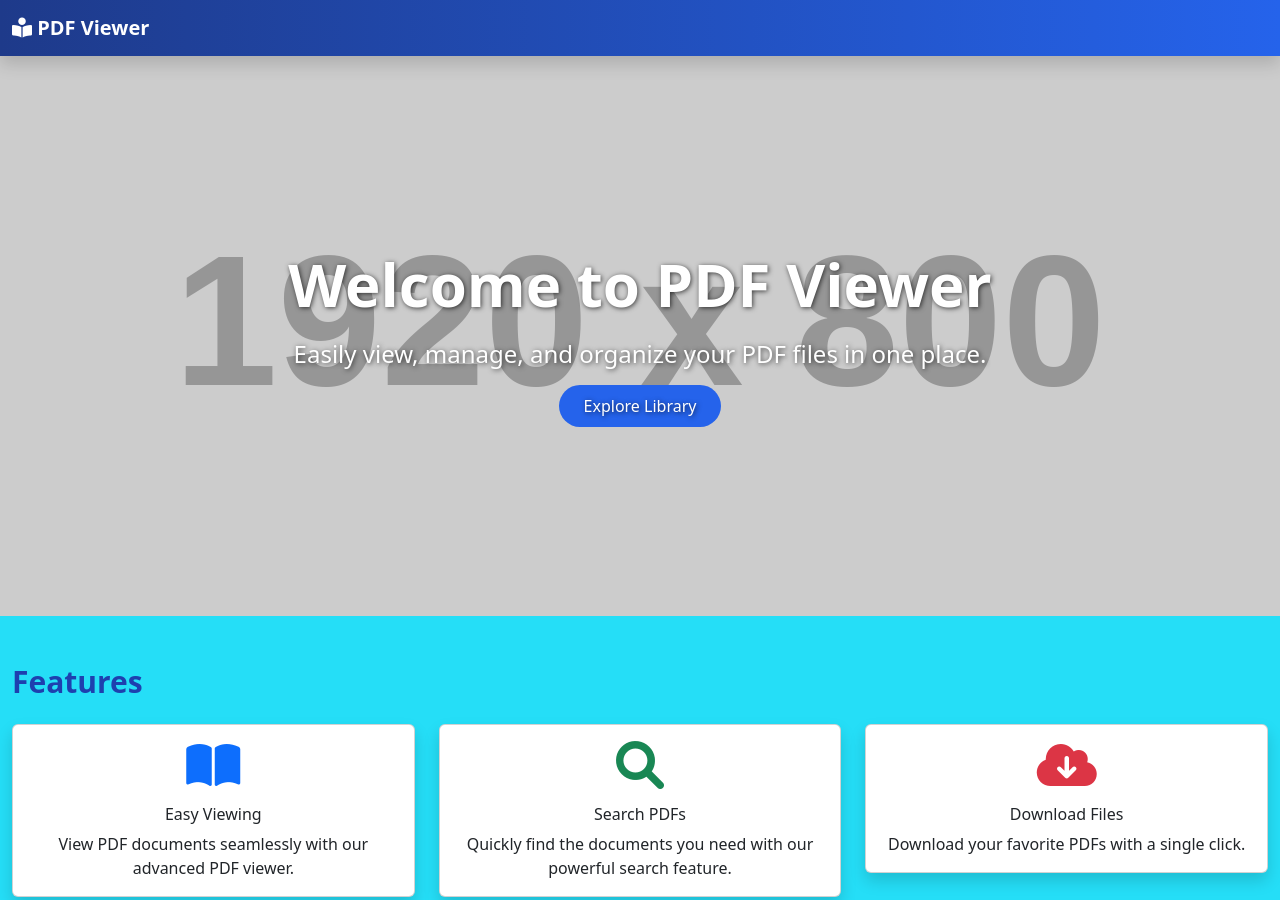
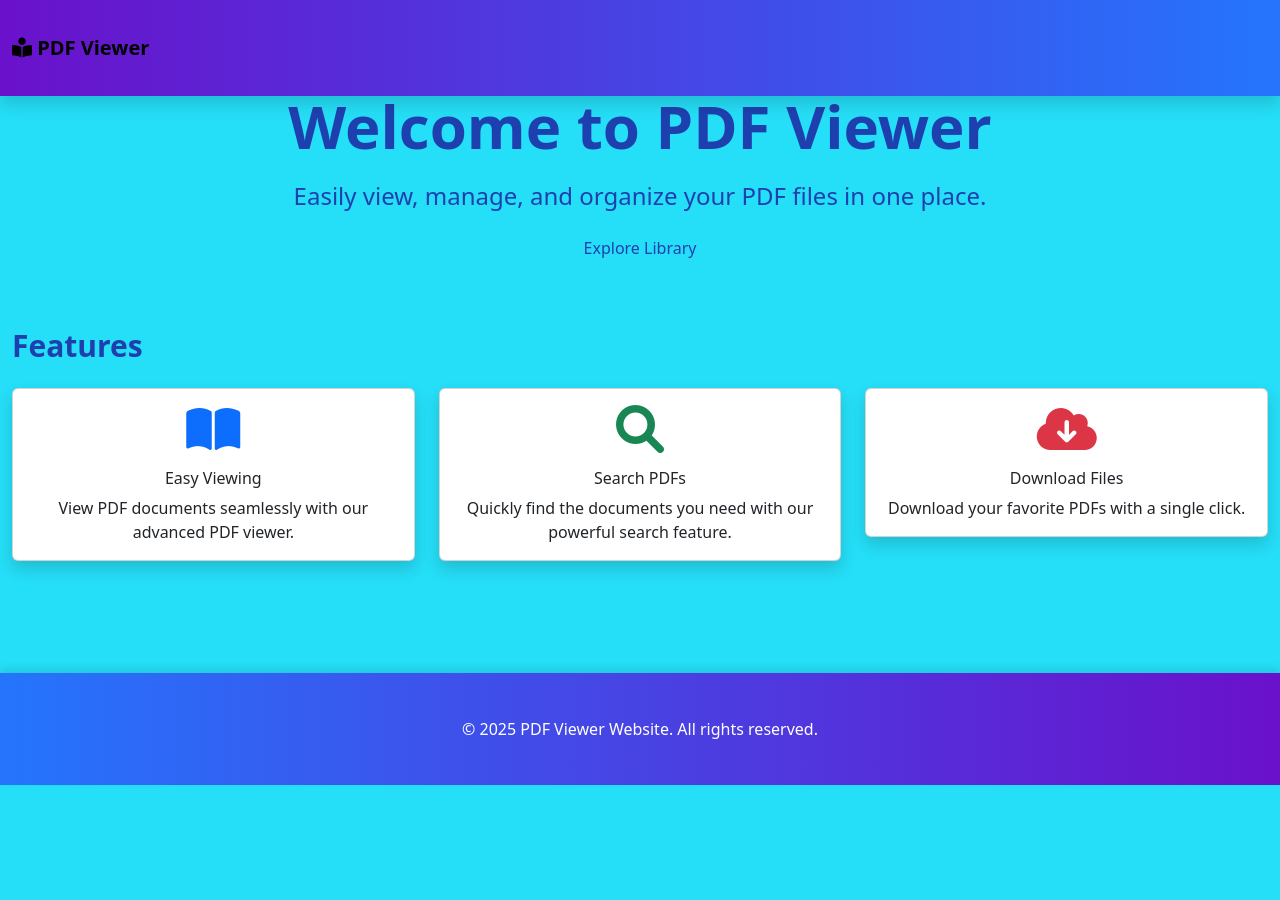
Before and after one commit to jiteshprakash51/DocView, a plain HTML site: page index.html in a window 1280 px wide. Shown: the top 900 px of the page. After the commit the page ends 800 px from the top, so only its background shows below. Drawn offline with nearby package versions, Linux system fonts and the light colour scheme; placeholder pictures from the web are drawn by us.

Commit message:
Update index.html

```diff
--- a/index.html
+++ b/index.html
@@ -4,6 +4,7 @@
   <meta charset="UTF-8">
   <meta name="viewport" content="width=device-width, initial-scale=1.0">
   <title>PDF Viewer - Home</title>
+  <link rel="stylesheet" href="assets/css/styles.css">
 
   <!-- Bootstrap CSS -->
   <link href="https://cdn.jsdelivr.net/npm/bootstrap@5.3.0-alpha3/dist/css/bootstrap.min.css" rel="stylesheet">
@@ -17,43 +18,7 @@
   <!-- Custom CSS -->
   <style>
     /* Additional styling for the navbar */
-    .navbar-custom {
-      background: linear-gradient(90deg, #1e3a8a, #2563eb);
-    }
-    .navbar-custom .nav-link, .navbar-custom .navbar-brand {
-      color: #ffffff;
-    }
-    .navbar-custom .nav-link:hover {
-      color: #d1d5db;
-    }
-    .navbar-custom .dropdown-menu {
-      background-color: #2563eb;
-      border: none;
-    }
-    .navbar-custom .dropdown-item {
-      color: #ffffff;
-    }
-    .navbar-custom .dropdown-item:hover {
-      background-color: #1e3a8a;
-    }
-    .hero-section {
-      background: url('https://via.placeholder.com/1920x800') center/cover no-repeat;
-      height: 70vh;
-      display: flex;
-      align-items: center;
-      justify-content: center;
-      color: #fff;
-      text-shadow: 1px 1px 5px rgba(0, 0, 0, 0.7);
-    }
-    .hero-button {
-      background-color: #2563eb;
-      color: #ffffff;
-      border-radius: 9999px;
-      padding: 10px 25px;
-    }
-    .hero-button:hover {
-      background-color: #1e3a8a;
-    }
+
   </style>
 </head>
 <body class="bg-grey-100 text-blue-800" style="background-color: rgb(37, 222, 247);">
```
